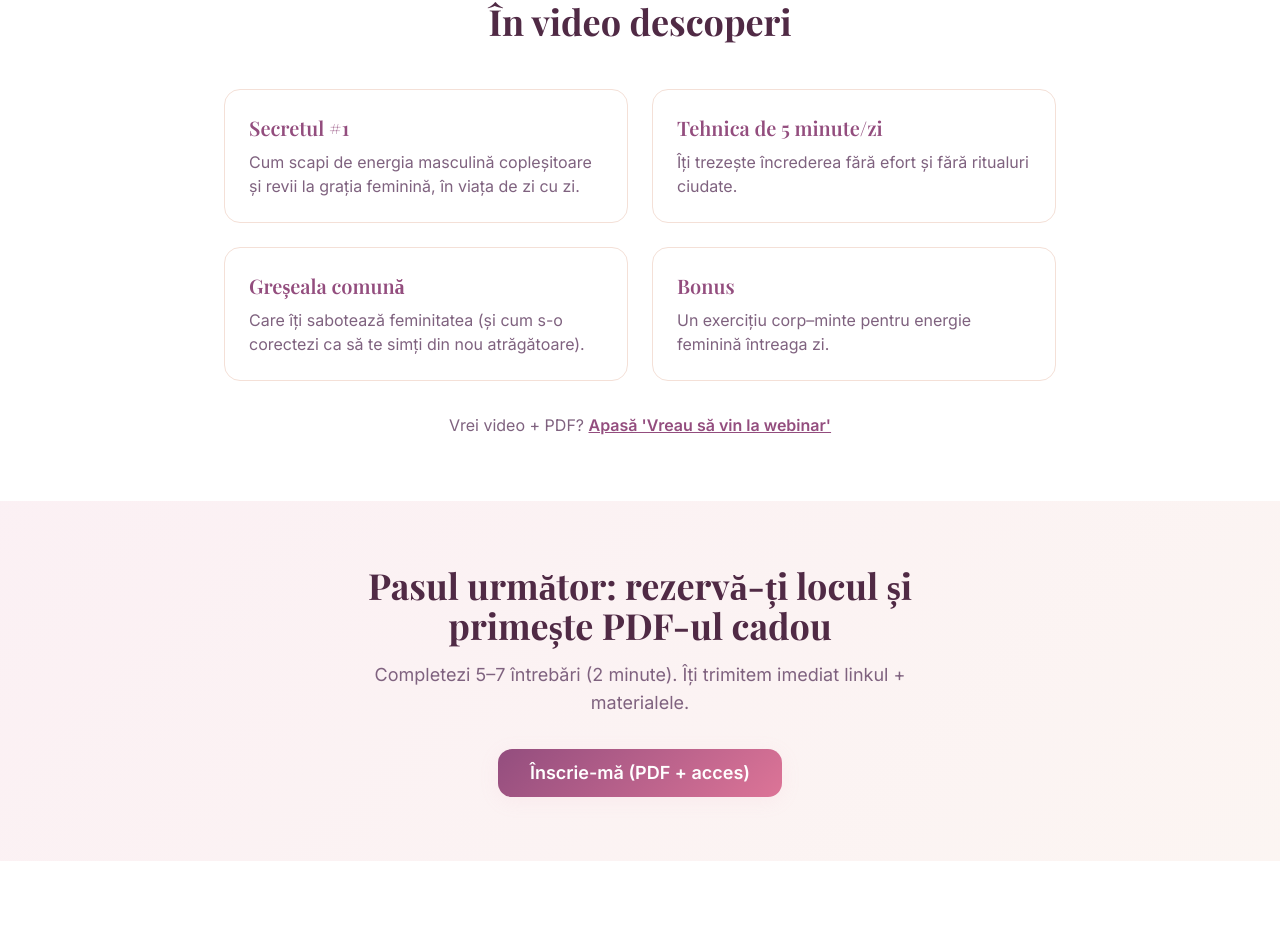
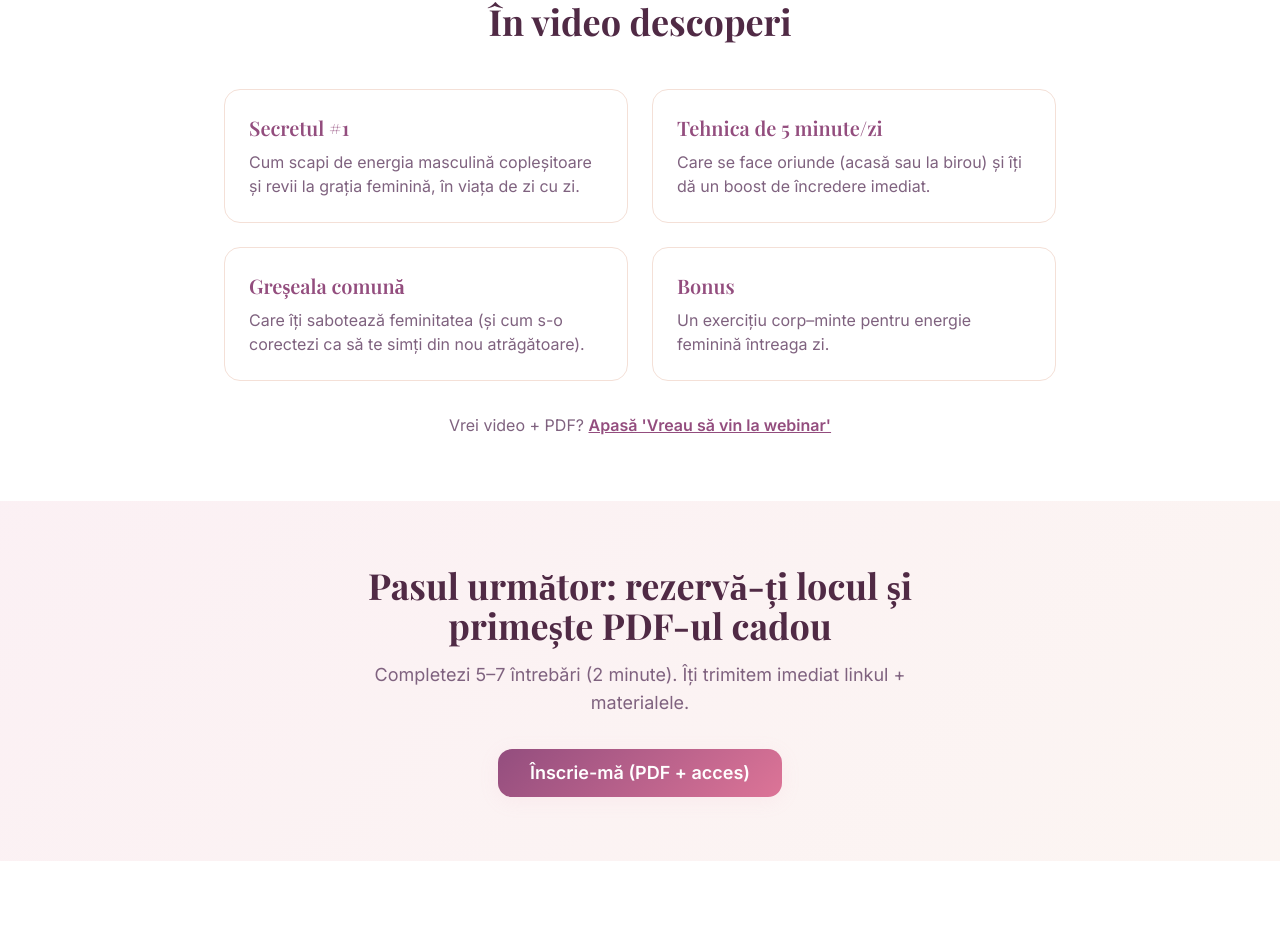
Before and after one commit to Macarieeee/femlab-bloom-boost, a React (Vite) app: page / in a window 1280 px wide. Shown: the part 1363-2291 px from the top of the page. Built offline with nearby package versions, Linux system fonts and the light colour scheme; the HTML template or start-up script is replaced by a standard one.

Commit message:
Update 'What You Learn' section
Update description for '5 minute/day technique' card in the 'What You Learn' section.

```diff
--- a/src/pages/Index.tsx
+++ b/src/pages/Index.tsx
@@ -158,7 +158,7 @@ const Index = () => {
             desc: "Cum scapi de energia masculină copleșitoare și revii la grația feminină, în viața de zi cu zi."
           }, {
             title: "Tehnica de 5 minute/zi",
-            desc: "Îți trezește încrederea fără efort și fără ritualuri ciudate."
+            desc: "Care se face oriunde (acasă sau la birou) și îți dă un boost de încredere imediat."
           }, {
             title: "Greșeala comună",
             desc: "Care îți sabotează feminitatea (și cum s-o corectezi ca să te simți din nou atrăgătoare)."
```
